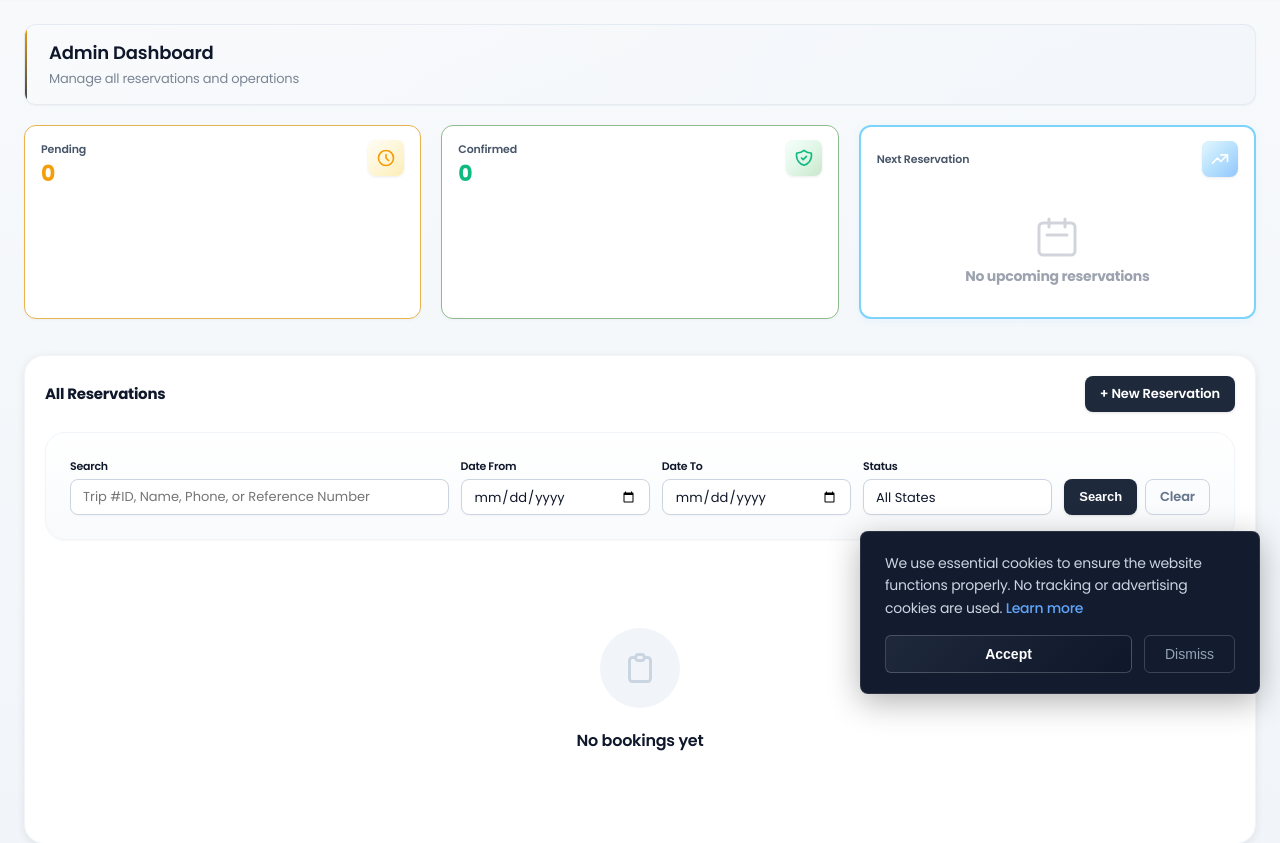
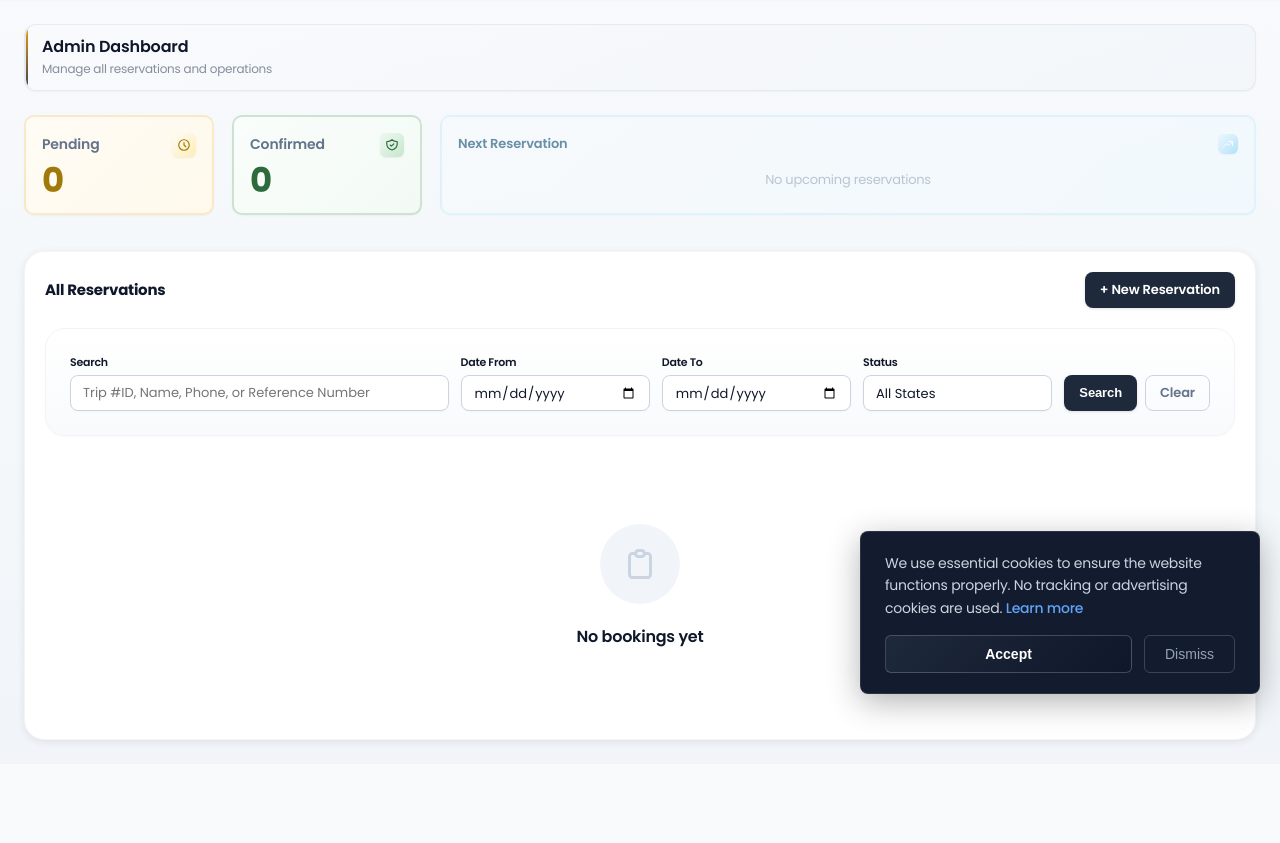
Before and after one commit to ysalha2003/m1limo, a Django app: page /dashboard/ in a window 1280 px wide. Shown: the part 86-929 px from the top of the page. After the commit the page ends 830 px from the top, so only its background shows below. Run offline with Django 5.2, Linux system fonts and the light colour scheme; the visitor is signed in with stand-in values (Sample User, id 1); data comes from the database, SQL or seed files in the repository; data that the repository does not hold is empty.

Commit message:
style: Enhance stat card design for improved aesthetics and interactivity; update layout and hover effects

```diff
--- a/templates/bookings/dashboard.html
+++ b/templates/bookings/dashboard.html
@@ -7,94 +7,130 @@
 <style>
     .stat-card {
         background: white;
-        border-radius: 12px;
-        padding: 14px 16px;
-        box-shadow: 0 1px 3px rgba(0, 0, 0, 0.04);
-        border: 1.5px solid #e2e8f0;
-        transition: all 0.2s cubic-bezier(0.4, 0, 0.2, 1);
+        border-radius: 10px;
+        padding: 16px;
+        box-shadow: 0 1px 2px rgba(0, 0, 0, 0.04);
+        border: 2px solid #e2e8f0;
+        transition: all 200ms ease;
         position: relative;
         overflow: hidden;
         text-decoration: none;
         color: inherit;
-        display: block;
+        display: flex;
+        flex-direction: column;
         cursor: pointer;
+        height: 100px;
     }
 
     .stat-card::before {
         content: '';
         position: absolute;
-        bottom: 0;
-        left: 0;
-        right: 0;
-        height: 2px;
-        background: linear-gradient(90deg, transparent 0%, var(--border) 50%, transparent 100%);
+        inset: 0;
+        background: linear-gradient(135deg, rgba(255,255,255,0.5) 0%, transparent 100%);
         opacity: 0;
-        transition: var(--transition);
+        transition: opacity 200ms ease;
+        pointer-events: none;
     }
 
     .stat-card:hover {
-        box-shadow: 0 4px 12px rgba(0, 0, 0, 0.06);
-        transform: translateY(-2px);
-        border-color: #cbd5e1;
+        box-shadow: 0 4px 12px rgba(0, 0, 0, 0.08);
+        transform: scale(1.015);
     }
 
     .stat-card:hover::before {
         opacity: 1;
     }
 
-    .stat-card.active {
-        border-color: var(--primary);
-        background: linear-gradient(to bottom, white 0%, rgba(15, 23, 42, 0.02) 100%);
-        box-shadow: 0 0 0 3px rgba(15, 23, 42, 0.08);
-        transform: translateY(-2px);
+    .stat-card:active {
+        transform: scale(0.995);
     }
 
-    /* Status card specific borders */
+    .stat-card.active {
+        border-width: 3px;
+        box-shadow: 0 0 0 3px rgba(15, 23, 42, 0.08), 0 4px 12px rgba(15, 23, 42, 0.12);
+        transform: scale(1.005);
+        padding: 15px; /* Compensate for thicker border */
+    }
+
+    /* Pending Card - Softer Amber Theme */
     .stat-card.pending-card {
-        border-color: #e8b44f;
-        border-width: 1.5px;
+        background: linear-gradient(135deg, #fffcf5 0%, #fef9eb 100%);
+        border-color: rgba(232, 180, 79, 0.25);
     }
 
     .stat-card.pending-card:hover {
-        border-color: #d9a543;
-        box-shadow: 0 4px 12px rgba(232, 180, 79, 0.12);
+        background: linear-gradient(135deg, #fef9eb 0%, #fef5dc 100%);
+        border-color: rgba(232, 180, 79, 0.4);
+        box-shadow: 0 4px 12px rgba(232, 180, 79, 0.1);
     }
 
+    .stat-card.pending-card.active {
+        background: linear-gradient(135deg, #fef9eb 0%, #fef5dc 100%);
+        border-color: rgba(232, 180, 79, 0.6);
+        box-shadow: 0 0 0 3px rgba(232, 180, 79, 0.08), 0 4px 12px rgba(232, 180, 79, 0.15);
+        padding: 15px;
+    }
+
+    .stat-card.pending-card.inactive {
+        opacity: 0.65;
+        filter: saturate(0.7);
+    }
+
+    /* Confirmed Card - Softer Sage/Mint Theme */
     .stat-card.confirmed-card {
-        border-color: #8fbc8f;
-        border-width: 1.5px;
+        background: linear-gradient(135deg, #f9fdfb 0%, #f3faf5 100%);
+        border-color: rgba(46, 125, 50, 0.2);
     }
 
     .stat-card.confirmed-card:hover {
-        border-color: #7aaa7a;
-        box-shadow: 0 4px 12px rgba(143, 188, 143, 0.12);
+        background: linear-gradient(135deg, #f3faf5 0%, #e8f5e9 100%);
+        border-color: rgba(46, 125, 50, 0.35);
+        box-shadow: 0 4px 12px rgba(46, 125, 50, 0.1);
     }
 
+    .stat-card.confirmed-card.active {
+        background: linear-gradient(135deg, #f3faf5 0%, #e8f5e9 100%);
+        border-color: rgba(46, 125, 50, 0.5);
+        box-shadow: 0 0 0 3px rgba(46, 125, 50, 0.08), 0 4px 12px rgba(46, 125, 50, 0.15);
+        padding: 15px;
+    }
+
+    .stat-card.confirmed-card.inactive {
+        opacity: 0.65;
+        filter: saturate(0.7);
+    }
+
+    /* Next Reservation Card - Softer Sky Blue Theme */
     .stat-card.next-reservation-card {
-        border-color: #7dd3fc;
-        border-width: 2px;
-        box-shadow: 0 2px 8px rgba(125, 211, 252, 0.12);
+        background: linear-gradient(135deg, #f7fbfe 0%, #f0f9ff 100%);
+        border-color: rgba(125, 211, 252, 0.3);
     }
 
     .stat-card.next-reservation-card:hover {
-        border-color: #38bdf8;
-        box-shadow: 0 4px 16px rgba(125, 211, 252, 0.18);
+        background: linear-gradient(135deg, #f0f9ff 0%, #e0f2fe 100%);
+        border-color: rgba(125, 211, 252, 0.5);
+        box-shadow: 0 4px 12px rgba(59, 130, 246, 0.12);
+    }
+
+    .stat-card.next-reservation-card:active {
+        transform: scale(0.995);
     }
 
     /* Pulsing animation for urgent reservations */
-    @keyframes pulse-border {
+    @keyframes pulse-glow {
         0%, 100% {
-            border-color: #e87f77;
-            box-shadow: 0 2px 8px rgba(232, 127, 119, 0.15);
+            border-color: #ef4444;
+            box-shadow: 0 0 0 0 rgba(239, 68, 68, 0.4), 0 4px 12px rgba(239, 68, 68, 0.2);
         }
         50% {
-            border-color: #d66b63;
-            box-shadow: 0 3px 12px rgba(232, 127, 119, 0.25);
+            border-color: #dc2626;
+            box-shadow: 0 0 0 6px rgba(239, 68, 68, 0), 0 4px 16px rgba(239, 68, 68, 0.3);
         }
     }
 
     .stat-card.urgent {
-        animation: pulse-border 2s cubic-bezier(0.4, 0, 0.6, 1) infinite;
+        animation: pulse-glow 2s cubic-bezier(0.4, 0, 0.6, 1) infinite;
+        background: linear-gradient(135deg, #fef2f2 0%, #fee2e2 100%);
     }
 
     .stat-card.active::before {
@@ -138,14 +174,15 @@
     }
 
     .stat-icon {
-        width: 36px;
-        height: 36px;
-        border-radius: 8px;
+        width: 24px;
+        height: 24px;
+        border-radius: 6px;
         display: flex;
         align-items: center;
         justify-content: center;
-        box-shadow: 0 1px 3px rgba(0, 0, 0, 0.08);
+        box-shadow: 0 1px 2px rgba(0, 0, 0, 0.06);
         position: relative;
+        flex-shrink: 0;
     }
 
     .stat-icon::after {
@@ -153,24 +190,80 @@
         position: absolute;
         inset: 0;
         border-radius: inherit;
-        background: linear-gradient(135deg, rgba(255,255,255,0.8) 0%, transparent 100%);
+        background: linear-gradient(135deg, rgba(255,255,255,0.6) 0%, transparent 100%);
         pointer-events: none;
     }
 
+    .stat-icon svg {
+        transition: transform 200ms ease;
+    }
+
+    .stat-card:hover .stat-icon svg {
+        transform: scale(1.1);
+    }
+
     .stat-value {
-        font-size: 22px;
+        font-size: 34px;
         font-weight: 700;
         color: var(--dark);
         line-height: 1;
-        letter-spacing: -0.02em;
+        letter-spacing: -0.03em;
+        margin: auto 0;
     }
 
     .stat-label {
-        color: var(--text-secondary);
-        font-size: 11px;
-        margin-bottom: 5px;
+        color: #64748b;
+        font-size: 14px;
+        margin: 0;
         font-weight: 600;
         letter-spacing: -0.01em;
+    }
+
+    .filter-hint {
+        color: #94a3b8;
+        font-size: 11px;
+        margin: 0;
+        font-weight: 500;
+        opacity: 0;
+        transition: opacity 200ms ease;
+        position: absolute;
+        bottom: 12px;
+        left: 16px;
+    }
+
+    .stat-card:hover .filter-hint {
+        opacity: 0.7;
+    }
+
+    .active-indicator {
+        display: none;
+        align-items: center;
+        gap: 4px;
+        color: var(--primary);
+        font-size: 10px;
+        font-weight: 700;
+        text-transform: uppercase;
+        letter-spacing: 0.05em;
+        position: absolute;
+        bottom: 12px;
+        left: 16px;
+    }
+
+    .stat-card.active .active-indicator {
+        display: flex;
+    }
+
+    .stat-card.active .filter-hint {
+        display: none;
+    }
+
+    @keyframes pulse {
+        0%, 100% {
+            opacity: 1;
+        }
+        50% {
+            opacity: 0.5;
+        }
     }
 
     .today-pickups-card {
@@ -569,9 +662,9 @@
 {% endblock %}
 
 {% block content %}
-<div class="welcome-banner">
-    <h1>{% if is_admin %}Admin Dashboard{% else %}My Dashboard{% endif %}</h1>
-    <p>{% if is_admin %}Manage all reservations and operations{% else %}View and manage your reservations{% endif %}</p>
+<div class="welcome-banner" style="padding: 12px 16px; border-left-width: 2px; margin-bottom: 24px;">
+    <h1 style="font-size: 16px; font-weight: 600; margin-bottom: 2px;">{% if is_admin %}Admin Dashboard{% else %}My Dashboard{% endif %}</h1>
+    <p style="font-size: 12px; opacity: 0.65; margin: 0;">{% if is_admin %}Manage all reservations and operations{% else %}View and manage your reservations{% endif %}</p>
 </div>
 
 {% if is_admin and past_confirmed_count > 0 %}
@@ -631,130 +724,130 @@
 {% endif %}
 
 <!-- Stats Grid -->
-<div style="display: grid; grid-template-columns: repeat(auto-fit, minmax(240px, 1fr)); gap: 20px; margin-bottom: 36px;">
-    <!-- Stat Cards with Semantic Colors:
-         - Warning (Orange): Pending/time-sensitive items
-         - Success (Green): Confirmed/successful states
-         - Info (Blue): Upcoming reservations
-    -->
-    <a href="?status=Pending" class="stat-card pending-card {% if request.GET.status == 'Pending' %}active{% endif %}">
-        <div style="display: flex; justify-content: space-between; align-items: start;">
-            <div>
-                <p class="stat-label">Pending</p>
-                <p class="stat-value" style="color: var(--pending);">{{ stats.pending_count|default:0 }}</p>
-            </div>
-            <div class="stat-icon" style="background: linear-gradient(135deg, var(--pending-light) 0%, #fdedb4 100%);">
-                <!-- Hourglass icon for pending/waiting -->
-                <svg style="width: 20px; height: 20px; color: var(--pending); position: relative; z-index: 1;" fill="none" stroke="currentColor" viewBox="0 0 24 24">
+<div style="display: flex; gap: 18px; margin-bottom: 36px; flex-wrap: wrap;">
+    <!-- Pending Filter Card -->
+    <a href="?status=Pending"
+       class="stat-card pending-card {% if request.GET.status == 'Pending' %}active{% elif request.GET.status == 'Confirmed' %}inactive{% endif %}"
+       style="flex: 0 0 190px;"
+       aria-label="Filter by pending reservations"
+       role="button">
+        <div style="display: flex; justify-content: space-between; align-items: start; margin-bottom: 6px;">
+            <p class="stat-label">Pending</p>
+            <div class="stat-icon" style="background: linear-gradient(135deg, #fef5dc 0%, #fdedb4 100%);">
+                <svg style="width: 14px; height: 14px; color: #a0790b; position: relative; z-index: 1;" fill="none" stroke="currentColor" viewBox="0 0 24 24">
                     <path stroke-linecap="round" stroke-linejoin="round" stroke-width="2" d="M12 8v4l3 3m6-3a9 9 0 11-18 0 9 9 0 0118 0z"/>
                 </svg>
             </div>
         </div>
+        <p class="stat-value" style="color: #a0790b;">{{ stats.pending_count|default:0 }}</p>
+        <p class="filter-hint">Click to filter</p>
+        <div class="active-indicator">
+            <span style="width: 6px; height: 6px; background: var(--primary); border-radius: 50%; animation: pulse 2s cubic-bezier(0.4, 0, 0.6, 1) infinite;"></span>
+            Filtering
+        </div>
     </a>
 
-    <a href="?status=Confirmed" class="stat-card confirmed-card {% if request.GET.status == 'Confirmed' %}active{% endif %}">
-        <div style="display: flex; justify-content: space-between; align-items: start;">
-            <div>
-                <p class="stat-label">Confirmed</p>
-                <p class="stat-value" style="color: var(--success);">{{ stats.confirmed_count|default:0 }}</p>
-            </div>
-            <div class="stat-icon" style="background: linear-gradient(135deg, var(--success-light) 0%, #c8e6c9 100%);">
-                <!-- Shield check icon for verified/approved -->
-                <svg style="width: 20px; height: 20px; color: var(--success); position: relative; z-index: 1;" fill="none" stroke="currentColor" viewBox="0 0 24 24">
+    <!-- Confirmed Filter Card -->
+    <a href="?status=Confirmed"
+       class="stat-card confirmed-card {% if request.GET.status == 'Confirmed' %}active{% elif request.GET.status == 'Pending' %}inactive{% endif %}"
+       style="flex: 0 0 190px;"
+       aria-label="Filter by confirmed reservations"
+       role="button">
+        <div style="display: flex; justify-content: space-between; align-items: start; margin-bottom: 6px;">
+            <p class="stat-label">Confirmed</p>
+            <div class="stat-icon" style="background: linear-gradient(135deg, #d4edda 0%, #c3e6cb 100%);">
+                <svg style="width: 14px; height: 14px; color: #2d6a3c; position: relative; z-index: 1;" fill="none" stroke="currentColor" viewBox="0 0 24 24">
                     <path stroke-linecap="round" stroke-linejoin="round" stroke-width="2" d="M9 12l2 2 4-4m5.618-4.016A11.955 11.955 0 0112 2.944a11.955 11.955 0 01-8.618 3.04A12.02 12.02 0 003 9c0 5.591 3.824 10.29 9 11.622 5.176-1.332 9-6.03 9-11.622 0-1.042-.133-2.052-.382-3.016z"/>
                 </svg>
             </div>
         </div>
+        <p class="stat-value" style="color: #2d6a3c;">{{ stats.confirmed_count|default:0 }}</p>
+        <p class="filter-hint">Click to filter</p>
+        <div class="active-indicator">
+            <span style="width: 6px; height: 6px; background: var(--primary); border-radius: 50%; animation: pulse 2s cubic-bezier(0.4, 0, 0.6, 1) infinite;"></span>
+            Filtering
+        </div>
     </a>
 
+    <!-- Next Reservation Card -->
     {% if next_upcoming_trip %}
-    <a href="{% url 'reservation_detail' next_upcoming_trip.id %}" class="stat-card next-reservation-card {% if next_upcoming_trip.hours_until_pickup <= 2 %}urgent{% endif %}" style="overflow: visible;">
+    <a href="{% url 'reservation_detail' next_upcoming_trip.id %}"
+       class="stat-card next-reservation-card {% if next_upcoming_trip.hours_until_pickup <= 2 %}urgent{% endif %}"
+       style="flex: 1; min-width: 400px; height: 100px;"
+       aria-label="View next reservation details"
+       role="button">
     {% else %}
-    <a href="#" class="stat-card next-reservation-card" style="overflow: visible; cursor: default;">
+    <a href="#"
+       class="stat-card next-reservation-card"
+       style="flex: 1; min-width: 400px; height: 100px; cursor: default; pointer-events: none; opacity: 0.6;"
+       aria-label="No upcoming reservations"
+       role="presentation">
     {% endif %}
-        <div style="display: flex; flex-direction: column; height: 100%;">
-            <div style="display: flex; justify-content: space-between; align-items: center; margin-bottom: 16px;">
-                <p class="stat-label" style="margin: 0;">Next Reservation</p>
-                <div class="stat-icon" style="background: linear-gradient(135deg, #7dd3fc 0%, #93c5fd 100%); width: 36px; height: 36px;">
-                    <svg style="width: 20px; height: 20px; color: white; position: relative; z-index: 1;" fill="none" stroke="currentColor" viewBox="0 0 24 24">
+        <div style="display: flex; flex-direction: column; height: 100%; position: relative;">
+            <div style="display: flex; justify-content: space-between; align-items: center; margin-bottom: 8px;">
+                <p class="stat-label" style="font-size: 13px; font-weight: 600; color: #0c4a6e; margin: 0;">Next Reservation</p>
+                <div class="stat-icon" style="background: linear-gradient(135deg, #bae6fd 0%, #7dd3fc 100%); width: 20px; height: 20px;">
+                    <svg style="width: 12px; height: 12px; color: white; position: relative; z-index: 1;" fill="none" stroke="currentColor" viewBox="0 0 24 24">
                         <path stroke-linecap="round" stroke-linejoin="round" stroke-width="2" d="M13 7h8m0 0v8m0-8l-8 8-4-4-6 6"/>
                     </svg>
                 </div>
             </div>
 
             {% if next_upcoming_trip %}
-                <!-- Date & Time Section -->
-                <div style="margin-bottom: 10px;">
-                    <p style="color: #0c4a6e; font-size: 15px; font-weight: 700; margin: 0 0 6px 0; letter-spacing: -0.01em;">
-                        {{ next_upcoming_trip.pick_up_date|date:"M d, Y" }} at {{ next_upcoming_trip.pick_up_time|time:"g:i A" }}
-                    </p>
+                <div style="display: flex; align-items: center; gap: 8px; flex-wrap: wrap;">
+                    <!-- Date & Time -->
+                    <div style="display: flex; align-items: baseline; gap: 6px;">
+                        <span style="color: #0c4a6e; font-size: 14px; font-weight: 700; white-space: nowrap;">
+                            {{ next_upcoming_trip.pick_up_date|date:"M d, Y" }}
+                        </span>
+                        <span style="color: #0369a1; font-size: 13px; font-weight: 600; white-space: nowrap;">
+                            {{ next_upcoming_trip.pick_up_time|time:"g:i A" }}
+                        </span>
+                    </div>
+
+                    <!-- Countdown Badge -->
                     {% load booking_filters %}
                     {% with time_remaining=next_upcoming_trip|format_time_until_pickup %}
                         {% if time_remaining %}
                             {% if time_remaining.total_hours < 24 %}
-                                <!-- Live countdown for <24 hours -->
-                                <div style="display: inline-block; background: linear-gradient(135deg, #fef0ef 0%, #fddbd9 100%); color: #8b302b; padding: 4px 10px; border-radius: 6px; font-size: 11px; font-weight: 700; letter-spacing: 0.01em; border: 1.5px solid #e87f77; box-shadow: 0 2px 6px rgba(232, 127, 119, 0.12);">
+                                <div style="display: inline-flex; align-items: center; background: #fee2e2; color: #991b1b; padding: 3px 7px; border-radius: 4px; font-size: 10px; font-weight: 700; white-space: nowrap;">
                                     <span id="live-countdown"
                                           data-pickup-date="{{ next_upcoming_trip.pick_up_date|date:'Y-m-d' }}"
                                           data-pickup-time="{{ next_upcoming_trip.pick_up_time|time:'H:i:s' }}">
                                         Calculating...
                                     </span>
                                 </div>
-                                {% if time_remaining.total_hours <= 2 %}
-                                    <div style="display: inline-flex; align-items: center; gap: 5px; margin-left: 6px; color: #8b302b; font-size: 11px; font-weight: 700;">
-                                        <span style="display: inline-block; width: 6px; height: 6px; background: #e87f77; border-radius: 50%; animation: pulse 2s cubic-bezier(0.4, 0, 0.6, 1) infinite;"></span>
-                                        APPROACHING
-                                    </div>
-                                {% endif %}
-                            {% elif time_remaining.weeks > 0 %}
-                                <div style="display: inline-block; background: linear-gradient(135deg, #f0f9ff 0%, #bae6fd 100%); color: #0c4a6e; padding: 4px 10px; border-radius: 6px; font-size: 11px; font-weight: 700; letter-spacing: 0.01em; border: 1px solid #7dd3fc;">
-                                    {{ time_remaining.weeks }} WEEK{{ time_remaining.weeks|pluralize }} {% if time_remaining.days > 0 %}{{ time_remaining.days }} DAY{{ time_remaining.days|pluralize }}{% endif %}
-                                </div>
                             {% elif time_remaining.days > 0 %}
-                                <div style="display: inline-block; background: linear-gradient(135deg, #fef9e7 0%, #fdedb4 100%); color: #8b6914; padding: 4px 10px; border-radius: 6px; font-size: 11px; font-weight: 700; letter-spacing: 0.01em; border: 1px solid #e8b44f;">
-                                    {{ time_remaining.days }} DAY{{ time_remaining.days|pluralize }} {{ time_remaining.hours }} HOUR{{ time_remaining.hours|pluralize }}
+                                <div style="display: inline-flex; align-items: center; background: #fef9e7; color: #8b6914; padding: 3px 7px; border-radius: 4px; font-size: 10px; font-weight: 700; white-space: nowrap;">
+                                    {{ time_remaining.days }}d {{ time_remaining.hours }}h
                                 </div>
                             {% endif %}
                         {% endif %}
                     {% endwith %}
-                </div>
 
-                <!-- Pickup Location -->
-                <div style="margin-bottom: 8px; background: #f8fafc; padding: 8px; border-radius: 6px; border-left: 2px solid #7dd3fc;">
-                    <div style="display: flex; align-items: start; gap: 6px;">
-                        <svg style="width: 14px; height: 14px; color: #7dd3fc; flex-shrink: 0; margin-top: 2px;" fill="none" stroke="currentColor" viewBox="0 0 24 24">
+                    <span style="color: #cbd5e1; font-weight: 300; font-size: 14px;">│</span>
+
+                    <!-- Location -->
+                    <div style="display: flex; align-items: center; gap: 4px; min-width: 0;">
+                        <svg style="width: 12px; height: 12px; color: #7dd3fc; flex-shrink: 0;" fill="none" stroke="currentColor" viewBox="0 0 24 24">
                             <path stroke-linecap="round" stroke-linejoin="round" stroke-width="2" d="M17.657 16.657L13.414 20.9a1.998 1.998 0 01-2.827 0l-4.244-4.243a8 8 0 1111.314 0z"/>
-                            <path stroke-linecap="round" stroke-linejoin="round" stroke-width="2" d="M15 11a3 3 0 11-6 0 3 3 0 016 0z"/>
                         </svg>
-                        <div style="flex: 1;">
-                            <p style="color: #64748b; font-size: 9px; font-weight: 600; text-transform: uppercase; letter-spacing: 0.05em; margin: 0 0 2px 0;">Pickup Location</p>
-                            <p style="color: #334155; font-size: 12px; font-weight: 600; margin: 0; line-height: 1.4;">
-                                {{ next_upcoming_trip.pick_up_address }}
-                            </p>
-                        </div>
+                        <span style="color: #334155; font-size: 12px; font-weight: 500; white-space: nowrap; overflow: hidden; text-overflow: ellipsis;">{{ next_upcoming_trip.pick_up_address|truncatewords:3 }}</span>
                     </div>
-                </div>
 
-                <!-- Passenger Info -->
-                <div style="display: flex; align-items: center; gap: 6px; padding-top: 8px; border-top: 1px solid #e5e7eb;">
-                    <div style="width: 28px; height: 28px; background: linear-gradient(135deg, #a78bfa 0%, #c4b5fd 100%); border-radius: 50%; display: flex; align-items: center; justify-content: center; flex-shrink: 0;">
-                        <span style="color: white; font-weight: 700; font-size: 12px;">{{ next_upcoming_trip.passenger_name.0|upper }}</span>
-                    </div>
-                    <div style="flex: 1; min-width: 0;">
-                        <p style="color: #334155; font-size: 12px; font-weight: 600; margin: 0; white-space: nowrap; overflow: hidden; text-overflow: ellipsis;">
-                            {{ next_upcoming_trip.passenger_name }}
-                        </p>
-                        <p style="color: #64748b; font-size: 10px; margin: 0;">
-                            {{ next_upcoming_trip.vehicle_type }}
-                        </p>
+                    <span style="color: #e2e8f0; font-size: 12px;">•</span>
+
+                    <!-- Passenger -->
+                    <div style="display: flex; align-items: center; gap: 4px; min-width: 0;">
+                        <svg style="width: 12px; height: 12px; color: #a78bfa; flex-shrink: 0;" fill="none" stroke="currentColor" viewBox="0 0 24 24">
+                            <path stroke-linecap="round" stroke-linejoin="round" stroke-width="2" d="M16 7a4 4 0 11-8 0 4 4 0 018 0zM12 14a7 7 0 00-7 7h14a7 7 0 00-7-7z"/>
+                        </svg>
+                        <span style="color: #334155; font-size: 12px; font-weight: 500; white-space: nowrap; overflow: hidden; text-overflow: ellipsis;">{{ next_upcoming_trip.passenger_name|truncatewords:2 }}</span>
                     </div>
                 </div>
             {% else %}
-                <div style="text-align: center; padding: 20px 0;">
-                    <svg style="width: 48px; height: 48px; color: #d1d5db; margin-bottom: 8px;" fill="none" stroke="currentColor" viewBox="0 0 24 24">
-                        <path stroke-linecap="round" stroke-linejoin="round" stroke-width="1.5" d="M8 7V3m8 4V3m-9 8h10M5 21h14a2 2 0 002-2V7a2 2 0 00-2-2H5a2 2 0 00-2 2v12a2 2 0 002 2z"/>
-                    </svg>
-                    <p class="stat-value" style="color: #9ca3af; font-size: 14px; margin: 0;">No upcoming reservations</p>
+                <div style="display: flex; align-items: center; justify-content: center; flex: 1; color: #94a3b8; font-size: 13px;">
+                    No upcoming reservations
                 </div>
             {% endif %}
         </div>
```
